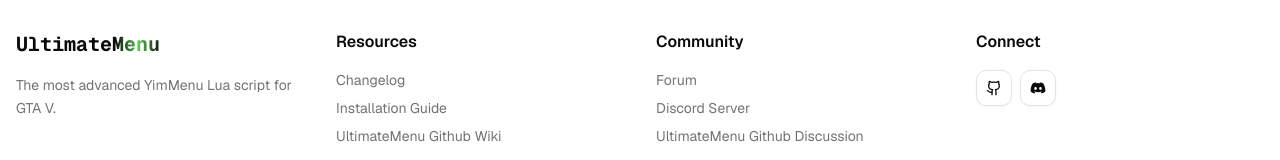
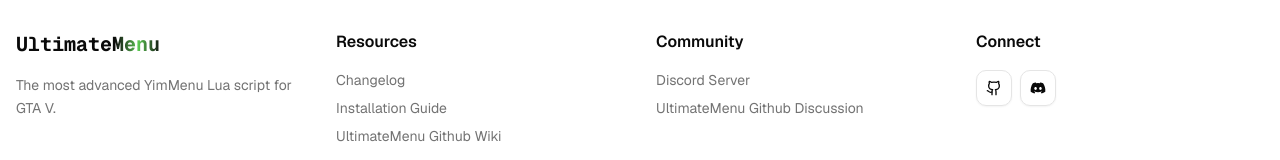
Before and after one commit to UltimateMenu/ultimatemenu.github.io, a Next.js app: page / in a window 1280 px wide. Shown: the part 5125-5285 px from the top of the page. Built offline with nearby package versions, Linux system fonts and the light colour scheme; no server answers.

Commit message:
Remove forum link from footer
Removed forum link from the footer component.

```diff
--- a/components/footer.tsx
+++ b/components/footer.tsx
@@ -45,15 +45,6 @@
           <div>
             <h4 className="mb-4 font-semibold">Community</h4>
             <ul className="space-y-2 text-sm">
-              <li>
-                <a
-                  href="https://forum.l7neg.uk.to/"
-                  className="text-muted-foreground hover:text-primary transition-colors"
-                  target="_blank"
-                >
-                  Forum
-                </a>
-              </li>
               <li>
                 <a
                   href="https://l7neg.uk.to/discord"
```
